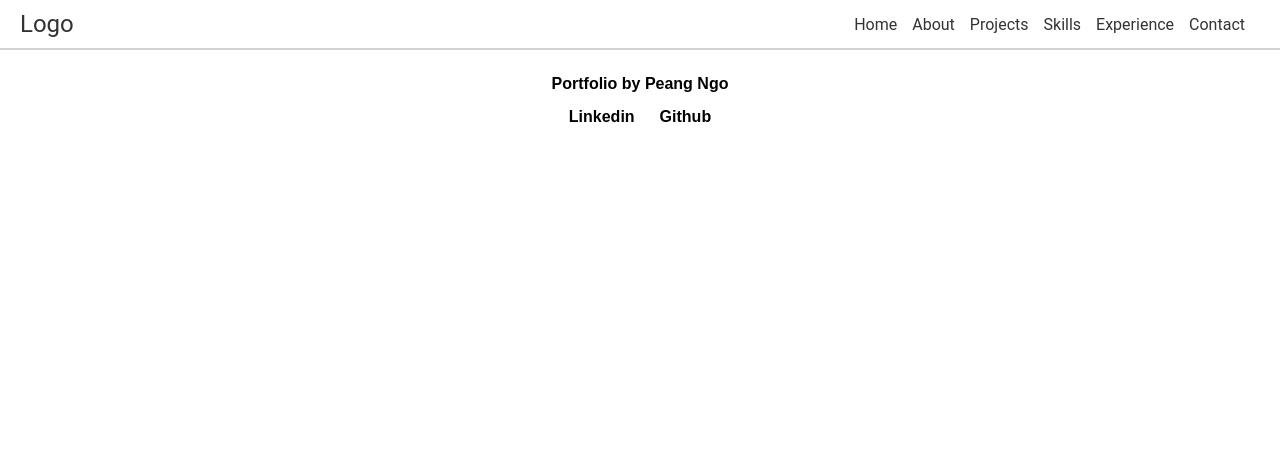
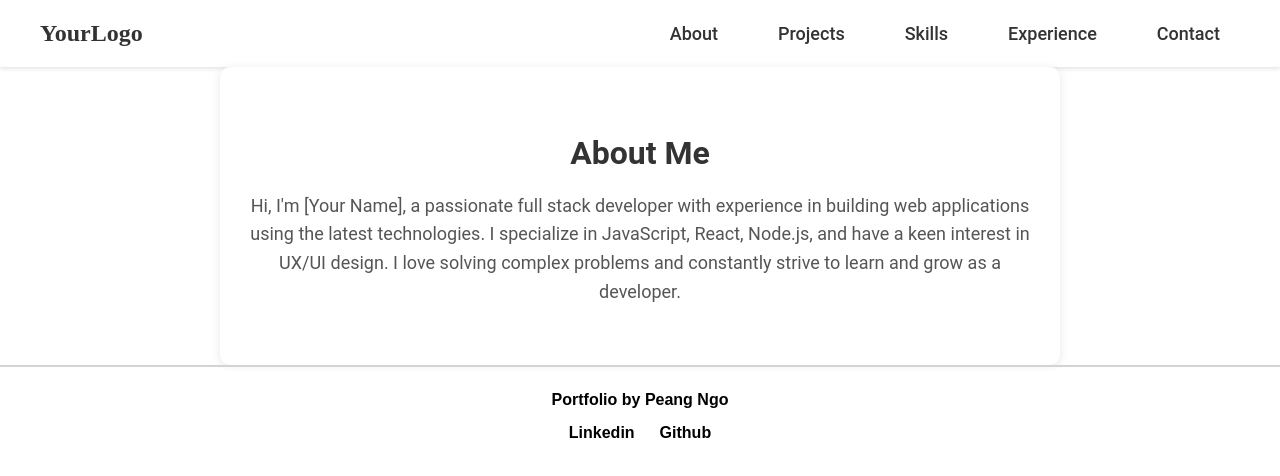
Before and after one commit to pingno/Show, a React (Create React App) app in the folder show/: page /about in a window 1280 px wide. Shown: the top 476 px of the page. Built offline with nearby package versions, Linux system fonts and the light colour scheme.

Commit message:
about section

```diff
--- a/show/src/App.js
+++ b/show/src/App.js
@@ -4,7 +4,7 @@ import { BrowserRouter as Router, Routes, Route } from 'react-router-dom';
 import Navigation from "./components/Navigation";
 import Footer from "./components/Footer";
 import Home from "./components/Home";
-// import About from "./components/About";
+import About from "./components/About";
 // import Projects from "./components/Projects";
 // import Skills from "./components/Skills";
 // import Experience from "./components/Experience";
@@ -19,6 +19,9 @@ const App = () => {
         {/* Define your routes using Routes */}
         <Routes>
           <Route path="/" element={<Home />} />
+
+          <Route path="/about" element={<About />} />
+
           {/* Add other routes here */}
           {/* <Route path="/about" element={<About />} />
           <Route path="/projects" element={<Projects />} />
--- /dev/null
+++ b/show/src/components/About/About.css
@@ -0,0 +1,27 @@
+/* About.css */
+
+.about-container {
+    max-width: 800px;
+    margin: 0 auto; /* Center the container */
+    padding: 40px 20px;
+    background-color: #ffffff;
+    box-shadow: 0 2px 10px rgba(0, 0, 0, 0.1);
+    border-radius: 10px;
+    text-align: center;
+  }
+
+  .about-title {
+    font-size: 32px;
+    font-weight: 700;
+    font-family: 'Roboto', sans-serif; /* Use Roboto font */
+    margin-bottom: 20px;
+    color: #333;
+  }
+
+  .about-description {
+    font-size: 18px;
+    font-weight: 400;
+    font-family: 'Roboto', sans-serif; /* Use Roboto font */
+    line-height: 1.6;
+    color: #555;
+  }
--- /dev/null
+++ b/show/src/components/About/index.js
@@ -0,0 +1,15 @@
+import React from 'react';
+import './About.css';
+
+const About = () => {
+  return (
+    <div className="about-container">
+      <h2 className="about-title">About Me</h2>
+      <p className="about-description">
+        Hi, I'm [Your Name], a passionate full stack developer with experience in building web applications using the latest technologies. I specialize in JavaScript, React, Node.js, and have a keen interest in UX/UI design. I love solving complex problems and constantly strive to learn and grow as a developer.
+      </p>
+    </div>
+  );
+};
+
+export default About;
--- a/show/src/components/Navigation/Navigation.css
+++ b/show/src/components/Navigation/Navigation.css
@@ -1,84 +1,53 @@
 /* Navigation.css */
 
 .navbar {
-    background-color: #fff; /* white background */
-    padding: 10px 20px;
   display: flex;
   justify-content: space-between;
+  align-items: center;
+  background-color: #fff;
+  padding: 20px 40px;
+  box-shadow: 0 2px 4px rgba(0,0,0,0.1);
 }
 
-  .left-column, .middle-column, .right-column {
-    display: flex;
-    align-items: center;
+.navbar-brand {
+  font-size: 24px;
 }
 
 .logo {
-    color: #333; /* dark text color */
+  color: #333;
   text-decoration: none;
-    font-size: 24px;
-    font-family: 'Roboto', sans-serif; /* modern font */
+  font-weight: bold;
 }
 
-  .navbar-nav {
-    list-style-type: none;
+
+.nav-links {
+  list-style: none;
   margin: 0;
   padding: 0;
   display: flex;
+
 }
 
-  .nav-item {
-    margin-right: 15px;
+.nav-links li {
+  margin-right: 20px;
 }
 
-  .nav-link, .dropdown-toggle {
-    color: #333; /* dark text color */
-    text-decoration: none;
-    font-size: 16px;
-    transition: color 0.3s ease, transform 0.2s ease, font-weight 0.2s ease; /* added transform and font-weight transition */
-    font-family: 'Roboto', sans-serif; /* modern font */
+.nav-links li:last-child {
+  margin-right: 0;
 }
 
-  .nav-link:hover, .dropdown-toggle:hover {
-    color: #6c757d; /* lighter text color on hover */
-    transform: scale(1.05); /* slightly larger on hover */
-    font-weight: bold; /* slightly bolder on hover */
+.nav-links li a {
+  font-size: 18px;
+  font-weight: 500;
+  color: #333;
+  text-decoration: none;
+  padding: 10px 20px;
+  border-radius: 8px;
+  transition: background-color 0.3s ease, color 0.3s ease;
+  font-family: 'Roboto', sans-serif; /* Use Roboto font */
 }
 
-  /* Dropdown menu styles */
-  .dropdown {
-    position: relative;
+.nav-links li a:hover {
+  background-color: #f0f0f0;
+  color: #666;
 }
-
-  .dropdown-toggle {
-    background: none;
-    border: none;
-    cursor: pointer;
-    padding: 0;
-  }
-
-  .dropdown-menu {
-    position: absolute;
-    top: 100%;
-    left: 0;
-    background-color: #fff; /* white background */
-    padding: 10px;
-    border-radius: 4px;
-    display: none;
-    box-shadow: 0 2px 4px rgba(0,0,0,0.1); /* add shadow for depth */
-  }
-
-  .dropdown-menu.show {
-    display: block;
-  }
-
-  .dropdown-item {
-    color: #333; /* dark text color */
-    text-decoration: none;
-    display: block;
-    padding: 5px 0;
-    font-family: 'Roboto', sans-serif; /* modern font */
-  }
-
-  .dropdown-item:hover {
-    background-color: #f0f0f0; /* lighter background on hover */
-  }
--- a/show/src/components/Navigation/index.js
+++ b/show/src/components/Navigation/index.js
@@ -1,3 +1,4 @@
+
 import React from 'react';
 import { Link } from 'react-router-dom';
 import './Navigation.css';
@@ -5,41 +6,16 @@ import './Navigation.css';
 const Navigation = () => {
   return (
     <nav className="navbar">
-      <div className="left-column">
-        {/* You can place your logo or site name here */}
-        <Link to="/" className="logo">Logo</Link>
+      <div className="navbar-brand">
+        <Link to="/" className="logo">YourLogo</Link>
       </div>
-      <div className="middle-column"></div>
-      <div className="right-column">
-        {/* Main navigation links */}
-        <ul className="navbar-nav">
-          <li className="nav-item">
-            <Link to="/" className="nav-link">Home</Link>
-          </li>
-          <li className="nav-item">
-            <Link to="/about" className="nav-link">About</Link>
-          </li>
-          <li className="nav-item">
-            {/* Example of a dropdown menu */}
-            <div className="dropdown">
-              <button className="dropdown-toggle">Projects</button>
-              <div className="dropdown-menu">
-                <Link to="/projects/project1" className="dropdown-item">Project 1</Link>
-                <Link to="/projects/project2" className="dropdown-item">Project 2</Link>
-              </div>
-            </div>
-          </li>
-          <li className="nav-item">
-            <Link to="/skills" className="nav-link">Skills</Link>
-          </li>
-          <li className="nav-item">
-            <Link to="/experience" className="nav-link">Experience</Link>
-          </li>
-          <li className="nav-item">
-            <Link to="/contact" className="nav-link">Contact</Link>
-          </li>
-        </ul>
-      </div>
+      <ul className="nav-links">
+        <li><Link to="/about">About</Link></li>
+        <li><Link to="/projects">Projects</Link></li>
+        <li><Link to="/skills">Skills</Link></li>
+        <li><Link to="/experience">Experience</Link></li>
+        <li><Link to="/contact">Contact</Link></li>
+      </ul>
     </nav>
   );
 };
```
Lines whose indentation alone changed are shown as unchanged.
